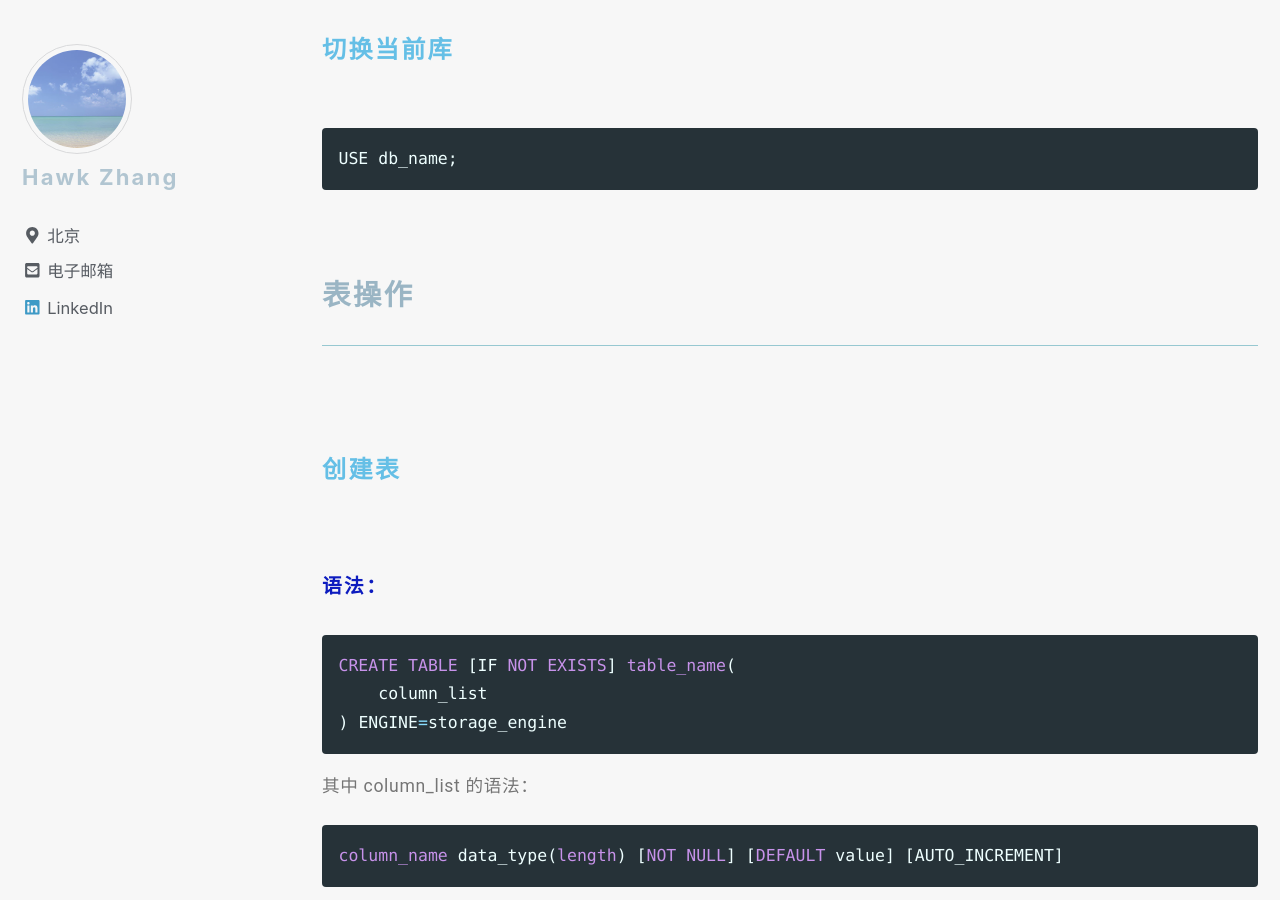
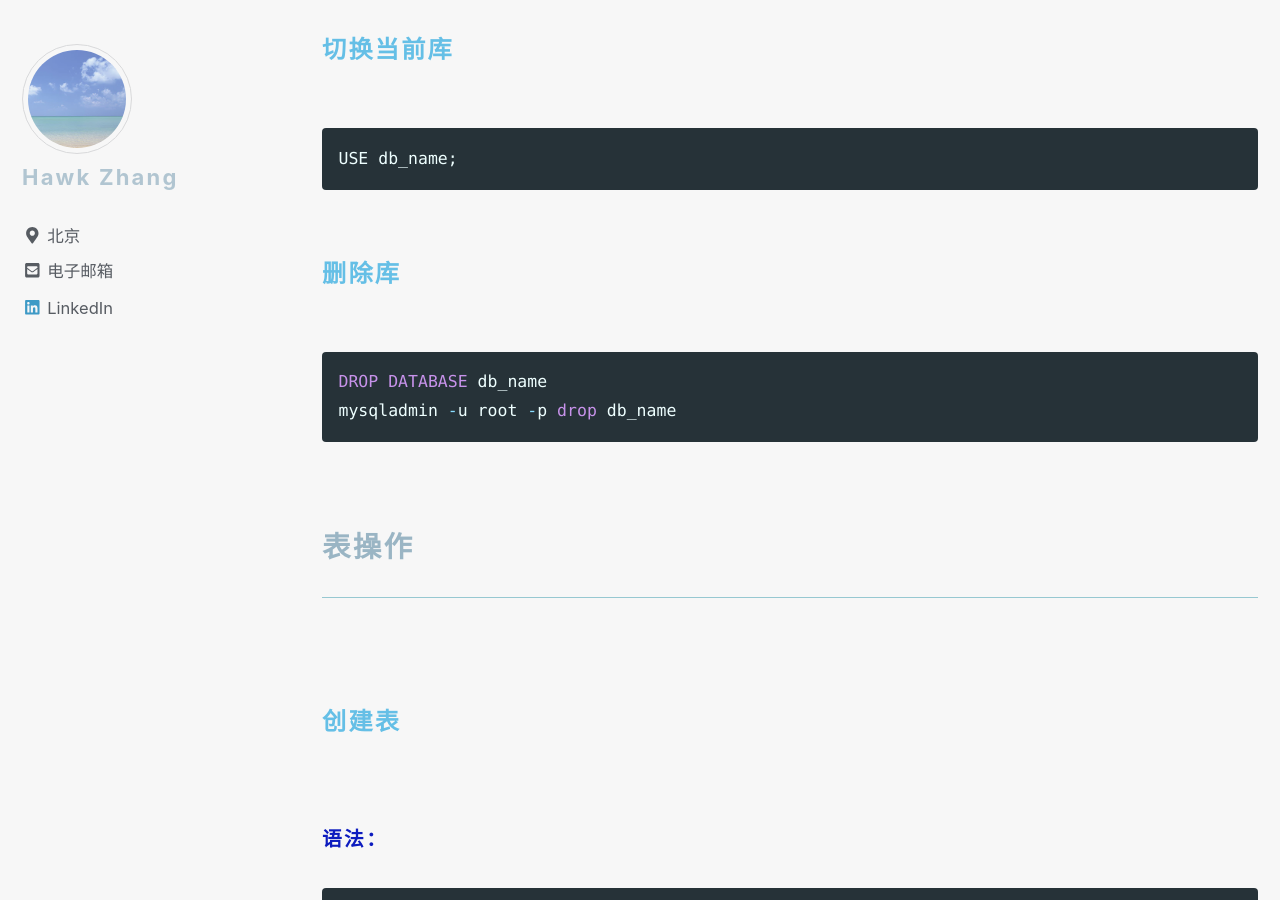
Before and after one commit to narru888/linotes_note, a Jekyll site: the page built from _posts/mysql/2016-04-02-statements.md, in a window 1280 px wide and 900 px high, scrolled down 3965 px. Built offline with Jekyll 4.4.1, drawn with Linux system fonts in a browser that asks for light colours; nearby versions of some CDN libraries; a script that is not in the unit is left out.

Commit message:
update on 2018-10-11 16:10:01 CST

````diff
--- a/_posts/mysql/2016-04-02-statements.md
+++ b/_posts/mysql/2016-04-02-statements.md
@@ -140,7 +140,10 @@ ALTER USER 'hawk'@'localhost' IDENTIFIED BY 'newpassword'
 
 
 
+
+
 ### 库操作
+
 
 
 #### 创建库
@@ -150,11 +153,14 @@ CREATE DATABASE db_name;
 ```
 
 
+
 #### 查看库列表
 
 ```sql
 SHOW DATABASES;
 ```
+
+
 
 #### 切换当前库
 
@@ -162,6 +168,14 @@ SHOW DATABASES;
 USE db_name;
 ```
 
+
+
+#### 删除库
+
+```sql
+DROP DATABASE db_name
+mysqladmin -u root -p drop db_name
+```
 
 
 
````
